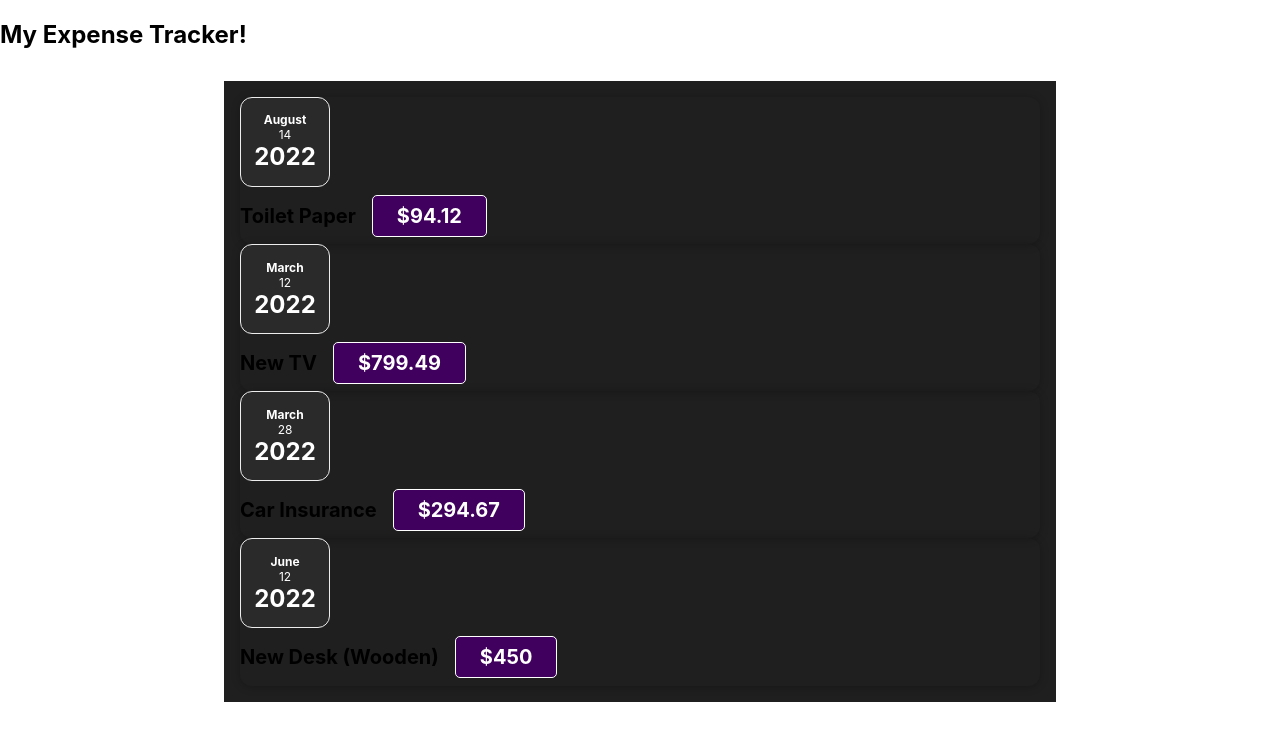
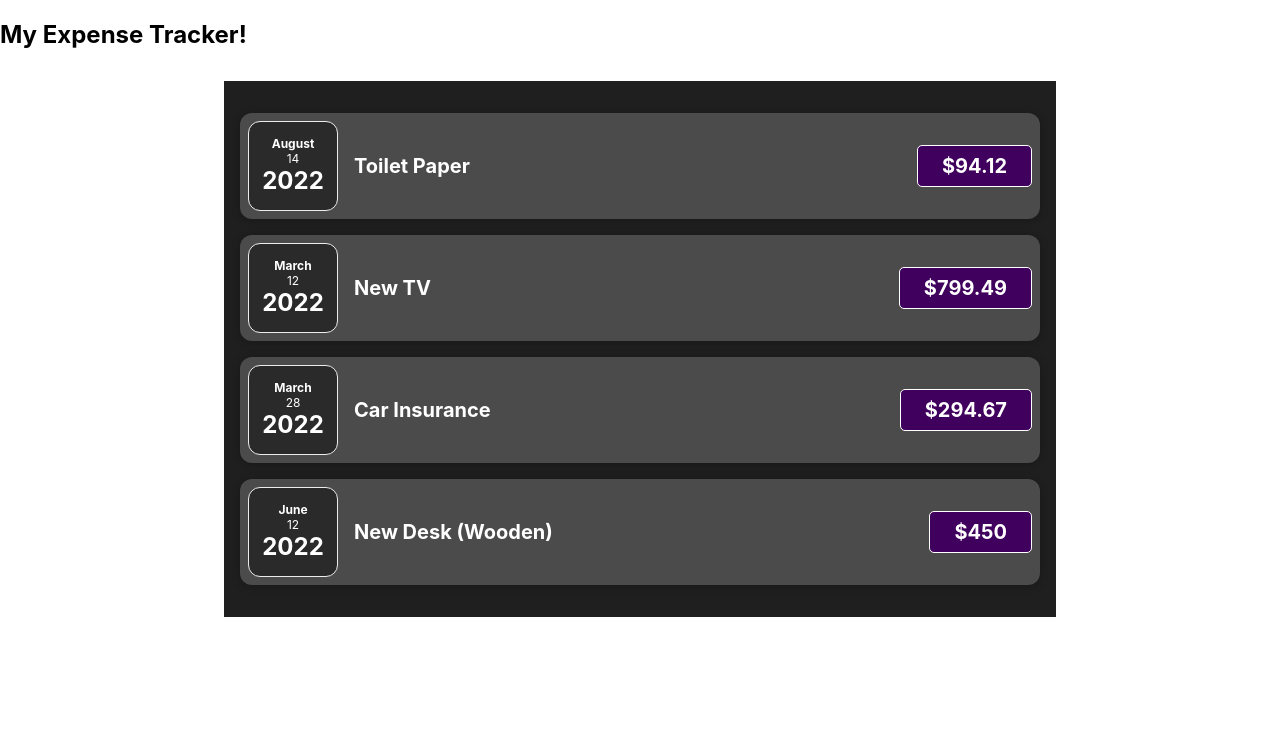
Before and after one commit to Esa-Gavin/Expense-Tracker, a React (Create React App) app: page / in a window 1280 px wide. Shown: the top 740 px of the page. Built offline with nearby package versions, Linux system fonts and the light colour scheme.

Commit message:
properly concatenate the string card and the props.className

```diff
--- a/src/components/Card.js
+++ b/src/components/Card.js
@@ -1,9 +1,10 @@
-import './Card.css'
+import './Card.css';
 
-function Card (props) {
-    return (
-        <div className="card">{props.children}</div>
-    )
+function Card(props){
+    const madarasa = 'card ' + props.className;
+
+    return <div className={madarasa}>{props.children}</div>
+
 }
 
 export default Card;
```
